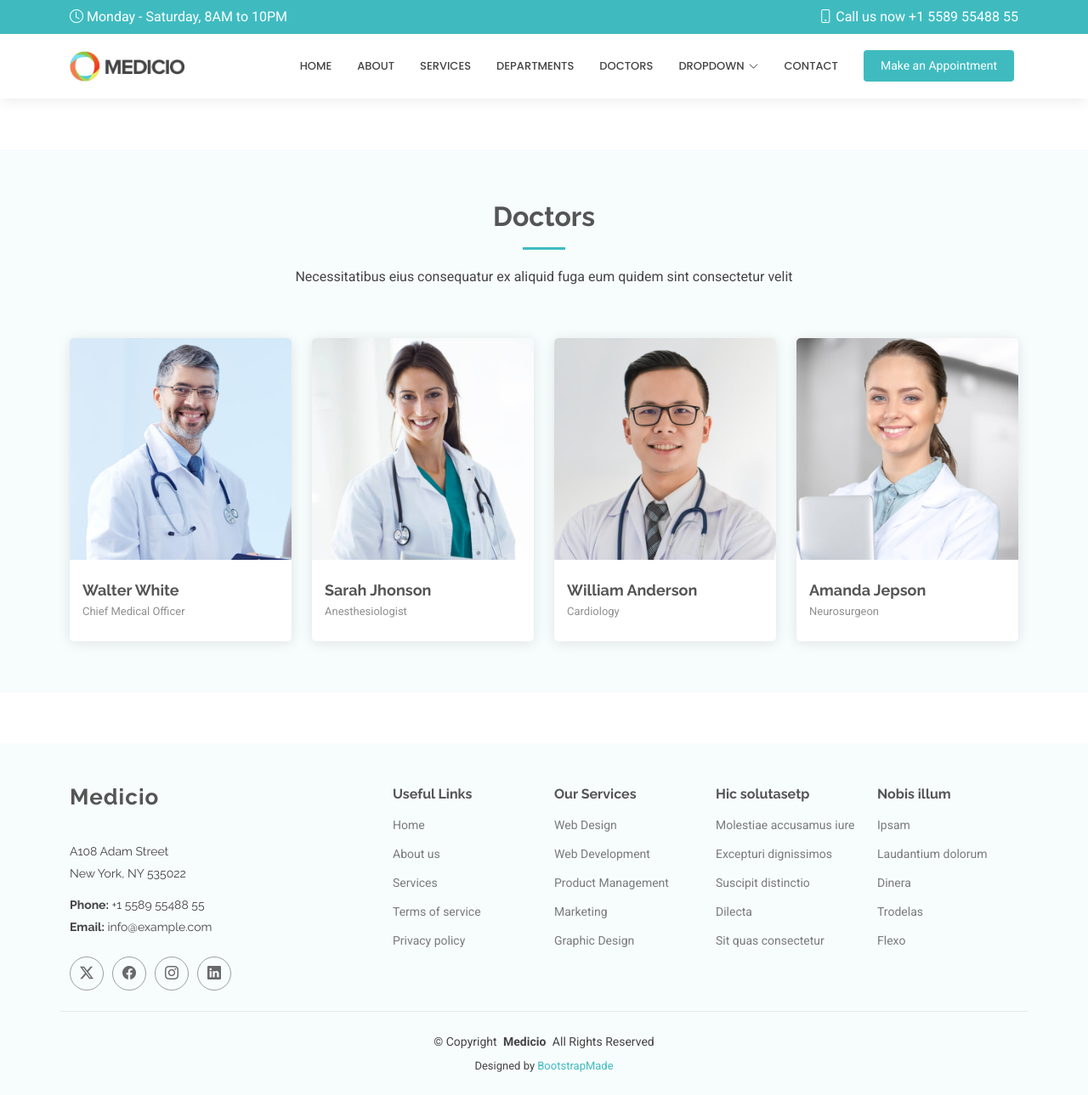
After one commit to Njagi-S/MatlabFinal, a Django app: page /doctors/ in a window 1280 px wide. The commit adds this page. Shown: the whole page at 85% size. Run offline with Django 5.2, Linux system fonts and the light colour scheme; some libraries are stand-ins or nearby versions.

Commit message:
Second Commit

```diff
--- a/myapp/urls.py
+++ b/myapp/urls.py
@@ -5,7 +5,10 @@ from myapp import views
 
 urlpatterns = [
     path('admin/', admin.site.urls),
-    path('', views.index, name='home'),
+    path('', views.index, name='index'),
     path('service/', views.service, name='service'),
     path('starter/', views.starter, name='starter'),
+    path('about/', views.about, name='about'),
+    path('myservice/', views.myservice, name='myservice'),
+    path('doctors/', views.doctors, name='doctors'),
 ]
--- a/myapp/views.py
+++ b/myapp/views.py
@@ -7,3 +7,9 @@ def service(request):
     return render(request, 'service-details.html')
 def starter(request):
     return render(request, 'starter-page.html')
+def about(request):
+    return render(request, 'about.html')
+def myservice(request):
+    return render(request, 'services.html')
+def doctors(request):
+    return render(request, 'doctors.html')
--- /dev/null
+++ b/templates/doctors.html
@@ -0,0 +1,96 @@
+{% extends 'starter-page.html' %}
+
+{% load static %}
+
+{% block body %}
+	 <!-- Doctors Section -->
+    <section id="doctors" class="doctors section light-background">
+
+      <!-- Section Title -->
+      <div class="container section-title" data-aos="fade-up">
+        <h2>Doctors</h2>
+        <p>Necessitatibus eius consequatur ex aliquid fuga eum quidem sint consectetur velit</p>
+      </div><!-- End Section Title -->
+
+      <div class="container">
+
+        <div class="row gy-4">
+
+          <div class="col-lg-3 col-md-6 d-flex align-items-stretch" data-aos="fade-up" data-aos-delay="100">
+            <div class="team-member">
+              <div class="member-img">
+                <img src="{% static 'assets/img/doctors/doctors-1.jpg' %}" class="img-fluid" alt="">
+                <div class="social">
+                  <a href=""><i class="bi bi-twitter-x"></i></a>
+                  <a href=""><i class="bi bi-facebook"></i></a>
+                  <a href=""><i class="bi bi-instagram"></i></a>
+                  <a href=""><i class="bi bi-linkedin"></i></a>
+                </div>
+              </div>
+              <div class="member-info">
+                <h4>Walter White</h4>
+                <span>Chief Medical Officer</span>
+              </div>
+            </div>
+          </div><!-- End Team Member -->
+
+          <div class="col-lg-3 col-md-6 d-flex align-items-stretch" data-aos="fade-up" data-aos-delay="200">
+            <div class="team-member">
+              <div class="member-img">
+                <img src="{% static 'assets/img/doctors/doctors-2.jpg' %}" class="img-fluid" alt="">
+                <div class="social">
+                  <a href=""><i class="bi bi-twitter-x"></i></a>
+                  <a href=""><i class="bi bi-facebook"></i></a>
+                  <a href=""><i class="bi bi-instagram"></i></a>
+                  <a href=""><i class="bi bi-linkedin"></i></a>
+                </div>
+              </div>
+              <div class="member-info">
+                <h4>Sarah Jhonson</h4>
+                <span>Anesthesiologist</span>
+              </div>
+            </div>
+          </div><!-- End Team Member -->
+
+          <div class="col-lg-3 col-md-6 d-flex align-items-stretch" data-aos="fade-up" data-aos-delay="300">
+            <div class="team-member">
+              <div class="member-img">
+                <img src="{% static 'assets/img/doctors/doctors-3.jpg' %}" class="img-fluid" alt="">
+                <div class="social">
+                  <a href=""><i class="bi bi-twitter-x"></i></a>
+                  <a href=""><i class="bi bi-facebook"></i></a>
+                  <a href=""><i class="bi bi-instagram"></i></a>
+                  <a href=""><i class="bi bi-linkedin"></i></a>
+                </div>
+              </div>
+              <div class="member-info">
+                <h4>William Anderson</h4>
+                <span>Cardiology</span>
+              </div>
+            </div>
+          </div><!-- End Team Member -->
+
+          <div class="col-lg-3 col-md-6 d-flex align-items-stretch" data-aos="fade-up" data-aos-delay="400">
+            <div class="team-member">
+              <div class="member-img">
+                <img src="{% static 'assets/img/doctors/doctors-4.jpg' %}" class="img-fluid" alt="">
+                <div class="social">
+                  <a href=""><i class="bi bi-twitter-x"></i></a>
+                  <a href=""><i class="bi bi-facebook"></i></a>
+                  <a href=""><i class="bi bi-instagram"></i></a>
+                  <a href=""><i class="bi bi-linkedin"></i></a>
+                </div>
+              </div>
+              <div class="member-info">
+                <h4>Amanda Jepson</h4>
+                <span>Neurosurgeon</span>
+              </div>
+            </div>
+          </div><!-- End Team Member -->
+
+        </div>
+
+      </div>
+
+    </section><!-- /Doctors Section -->
+{% endblock %}
--- a/templates/starter-page.html
+++ b/templates/starter-page.html
@@ -64,11 +64,11 @@
 
         <nav id="navmenu" class="navmenu">
           <ul>
-            <li><a href="#hero">Home</a></li>
-            <li><a href="#about">About</a></li>
-            <li><a href="#services">Services</a></li>
+            <li><a href="{% url 'index' %}">Home</a></li>
+            <li><a href="{% url 'about' %}">About</a></li>
+            <li><a href="{% url 'myservice' %}">Services</a></li>
             <li><a href="#departments">Departments</a></li>
-            <li><a href="#doctors">Doctors</a></li>
+            <li><a href="{% url 'doctors' %}">Doctors</a></li>
             <li class="dropdown"><a href="#"><span>Dropdown</span> <i class="bi bi-chevron-down toggle-dropdown"></i></a>
               <ul>
                 <li><a href="#">Dropdown 1</a></li>
@@ -101,39 +101,39 @@
 
   <main class="main">
 
-    <!-- Page Title -->
-    <div class="page-title">
-      <div class="heading">
-        <div class="container">
-          <div class="row d-flex justify-content-center text-center">
-            <div class="col-lg-8">
-              <h1 class="heading-title">Starter Page</h1>
-              <p class="mb-0">
-                Odio et unde deleniti. Deserunt numquam exercitationem. Officiis quo
-                odio sint voluptas consequatur ut a odio voluptatem. Sit dolorum
-                debitis veritatis natus dolores. Quasi ratione sint. Sit quaerat
-                ipsum dolorem.
-              </p>
-            </div>
-          </div>
-        </div>
-      </div>
-      <nav class="breadcrumbs">
-        <div class="container">
-          <ol>
-            <li><a href="index.html">Home</a></li>
-            <li class="current">Starter Page</li>
-          </ol>
-        </div>
-      </nav>
-    </div><!-- End Page Title -->
+{#    <!-- Page Title -->#}
+{#    <div class="page-title">#}
+{#      <div class="heading">#}
+{#        <div class="container">#}
+{#          <div class="row d-flex justify-content-center text-center">#}
+{#            <div class="col-lg-8">#}
+{#              <h1 class="heading-title">Starter Page</h1>#}
+{#              <p class="mb-0">#}
+{#                Odio et unde deleniti. Deserunt numquam exercitationem. Officiis quo#}
+{#                odio sint voluptas consequatur ut a odio voluptatem. Sit dolorum#}
+{#                debitis veritatis natus dolores. Quasi ratione sint. Sit quaerat#}
+{#                ipsum dolorem.#}
+{#              </p>#}
+{#            </div>#}
+{#          </div>#}
+{#        </div>#}
+{#      </div>#}
+{#      <nav class="breadcrumbs">#}
+{#        <div class="container">#}
+{#          <ol>#}
+{#            <li><a href="index.html">Home</a></li>#}
+{#            <li class="current">Starter Page</li>#}
+{#          </ol>#}
+{#        </div>#}
+{#      </nav>#}
+{#    </div><!-- End Page Title -->#}
 
     <!-- Starter Section Section -->
     <section id="starter-section" class="starter-section section">
 
-      <div class="container" data-aos="fade-up">
-        <p>Use this page as a starter for your own custom pages.</p>
-      </div>
+    {% block body %}
+
+    {% endblock %}
 
     </section><!-- /Starter Section Section -->
 
```
Also changed, not shown: templates/about.html (added, +43 -0 lines), templates/index.html (+4 -4 lines), templates/services.html (added, +100 -0 lines).
